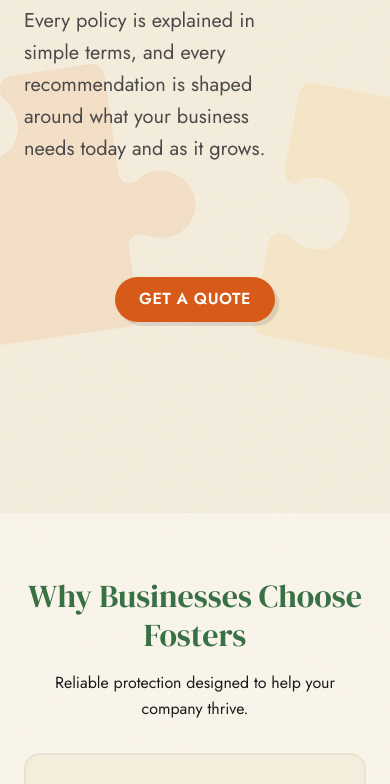
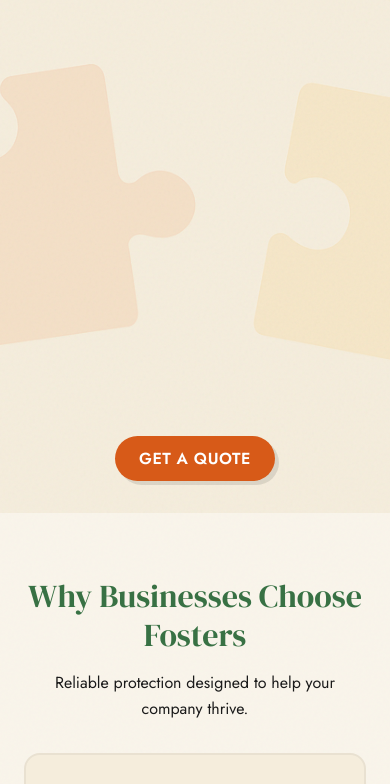
Before and after one commit to Glass-River/fostersLanding, a plain HTML site: page index.html in a window 390 px wide. Shown: the part 437-1221 px from the top of the page. Drawn offline with Linux system fonts and the light colour scheme.

Commit message:
some spacing changes

```diff
--- a/index.html
+++ b/index.html
@@ -35,8 +35,8 @@
       <section class="hero">
         <div class="hero-content">
           <h1>Insurance that fits your business.</h1>
-          <p>Every policy is explained in simple terms, and every recommendation is shaped around what your business
-            needs today and as it grows.</p>
+          <p>Every policy explained in simple terms, every recommendation shaped around what your business actually
+            needs.</p>
           <div class="hero-buttons">
             <a href="#get-quote" class="btn btn-primary">Get a Quote </a>
             <a href="#coverage-options" class="btn btn-secondary">Learn More</a>
--- a/styles.css
+++ b/styles.css
@@ -364,8 +364,10 @@
         padding: 0.5rem 0 2rem;
         gap: 2rem;
         min-height: 100vh;
-        align-items: center;
-        justify-content: center;
+        align-items: flex-start;
+        justify-content: flex-start;
+        display: flex;
+        flex-direction: column;
     }
 
     header {
@@ -374,19 +376,24 @@
 
     .hero-content {
         text-align: left;
+        display: flex;
+        flex-direction: column;
+        flex: 1;
+        justify-content: space-between;
+        width: 100%;
     }
 
     .hero-content h1 {
         font-size: 2.5rem;
         margin-bottom: 1.5rem;
         text-align: left;
-        width: 75%;
+        width: 85%;
     }
 
     .hero-content p {
         margin-bottom: 2rem;
         text-align: left;
-        width: 75%;
+        width: 85%;
     }
 
     .hero-buttons {
@@ -395,14 +402,12 @@
         gap: 1rem;
         width: 100%;
         align-items: center;
+        margin-top: auto;
+        padding-top: 2rem;
     }
 
     .hero-buttons .btn-secondary {
         display: none;
-    }
-
-    .hero-content p {
-        margin-bottom: 7rem;
     }
 
     .features-grid {
```
